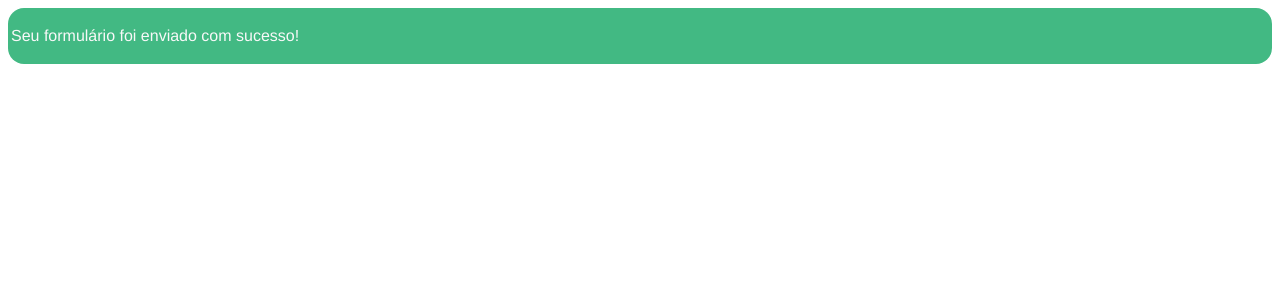
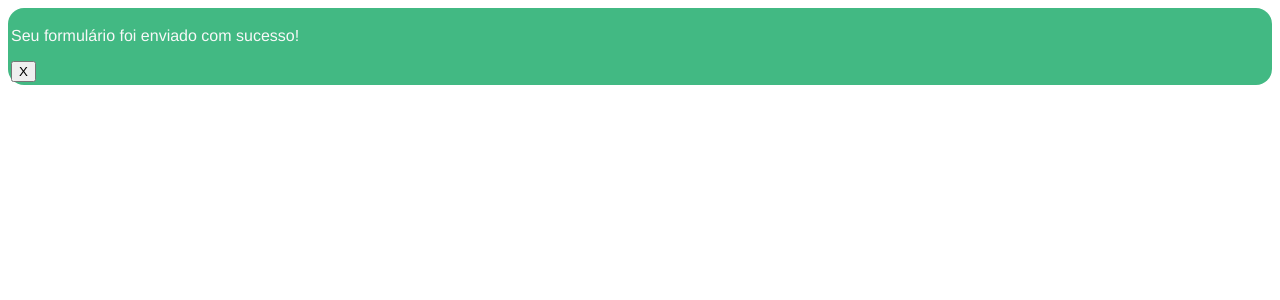
Before and after one commit to MatheusAlves17/curso-vue, a Vue app: page / in a window 1280 px wide. Shown: the top 300 px of the page. Built offline with nearby package versions, Linux system fonts and the light colour scheme.

Commit message:
feat: emit (passando de filho-pai)

```diff
--- a/src/components/HeaderComponent.vue
+++ b/src/components/HeaderComponent.vue
@@ -3,6 +3,7 @@
     <!-- <div :class="`dialog-default dialog-${status}`"> -->
     <div :class="comportamento">
         <p>Seu formulário foi enviado com sucesso!</p>
+        <button @click="fechar()">X</button>
     </div>
 </template>
 
@@ -27,7 +28,10 @@
 
         },
         methods:{
-
+            fechar(){
+                this.$emit('feche')
+                console.log('feche')
+            }
         },
         computed:{
             comportamento(){
--- a/src/components/HelloWorld.vue
+++ b/src/components/HelloWorld.vue
@@ -1,5 +1,5 @@
 <template>
-  <HeaderComponent status="success"/>
+  <HeaderComponent v-if="showDialog" @feche="fechando()" status="success"/>
 </template>
 
 <script>
@@ -13,6 +13,13 @@
     },
     data(){
       return{
+        showDialog: true
+      }
+    },
+    methods:{
+      fechando(){
+        this.showDialog = false
+        console.log('fechando...')
       }
     }
 }
```
